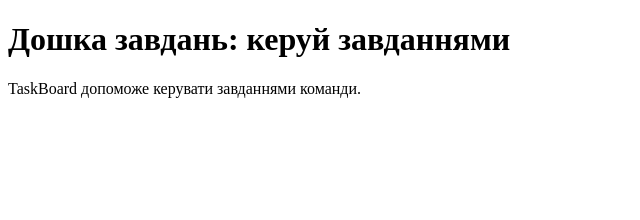
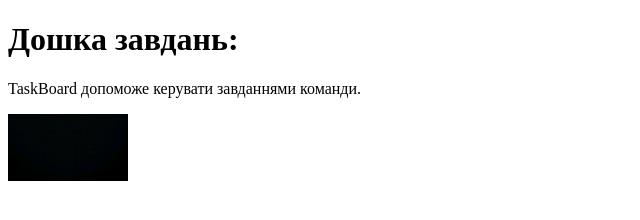
Before and after one commit to muzychkokarina/taskboard, a plain HTML site: page index.html in a window 1280 px wide. Shown: the whole page, without its empty margins (0-640 px from the left). Drawn offline with Linux system fonts and the light colour scheme.

Commit message:
Оновити головну сторінку та логотип

```diff
--- a/index.html
+++ b/index.html
@@ -5,7 +5,8 @@
   <title>TaskBoard</title>
 </head>
 <body>
-  <h1>Дошка завдань: керуй завданнями</h1>
+  <h1>Дошка завдань:</h1>
   <p>TaskBoard допоможе керувати завданнями команди.</p>
+  <img src="images/logo.jpg" alt="Логотип TaskBoard" width="120">
 </body>
 </html>
```
Also changed, not shown: about.html (+1 -1 lines), images/logo.jpg (added), images/logo.png (deleted).
